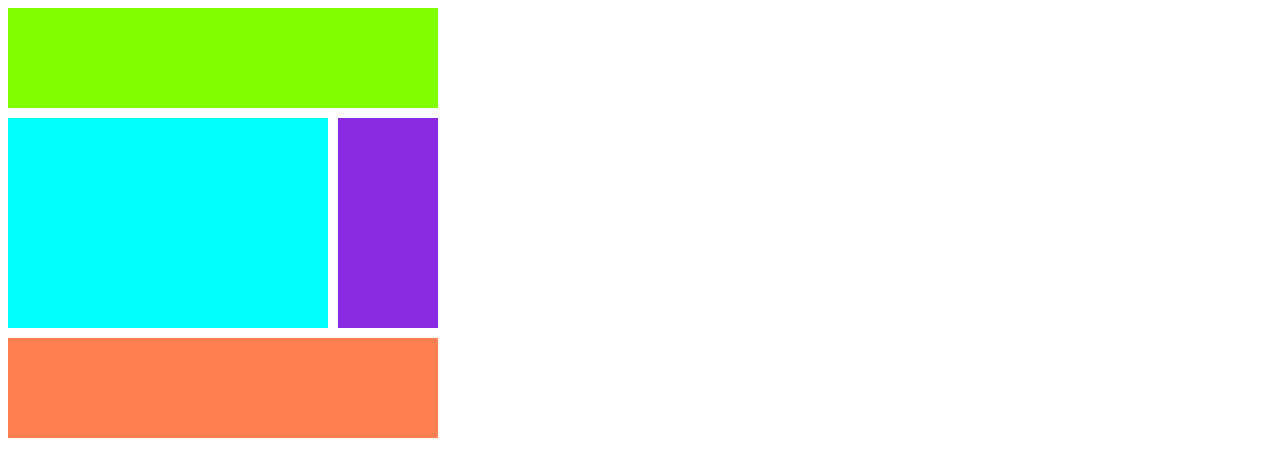
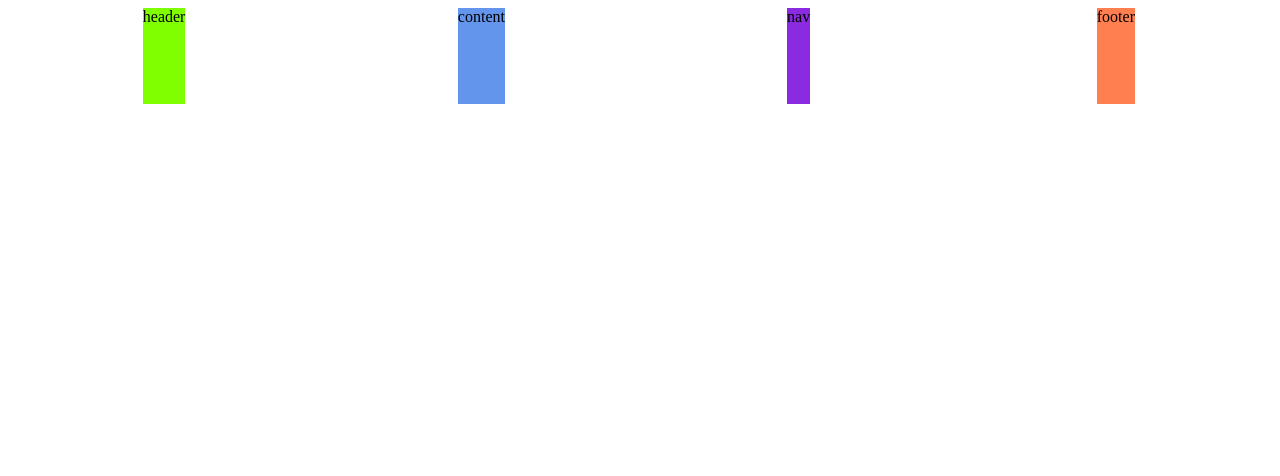
Before and after one commit to selee96/nomadcoders, a plain HTML site: page css-layout/index3.html in a window 1280 px wide. Drawn offline with Linux system fonts and the light colour scheme.

Commit message:
css grid

```diff
--- a/css-layout/index3.html
+++ b/css-layout/index3.html
@@ -9,10 +9,10 @@
   </head>
   <body>
     <div class="grid">
-      <div class="header"></div>
-      <div class="content"></div>
-      <div class="nav"></div>
-      <div class="footer"></div>
+      <div class="header">header</div>
+      <div class="content">content</div>
+      <div class="nav">nav</div>
+      <div class="footer">footer</div>
     </div>
   </body>
 </html>
--- a/css-layout/styles3.css
+++ b/css-layout/styles3.css
@@ -1,31 +1,27 @@
 .grid {
     display: grid;
-    grid-template-columns: repeat(4, 100px);
-    grid-template-rows: repeat(4, 100px);
-    gap: 10px;
+    gap: 5px;
+    height: 50vh;
+    grid-template-columns: repeat(4, 1fr);
+    grid-template-rows: repeat(4, 1fr);
+    align-items: stretch;
+    justify-items: stretch;
+    place-items: stretch center;
 }
 .header {
     background-color: chartreuse;
-    grid-column-start: 1;
-    grid-column-end: 5;
+
 
 }
 .content {
-    background-color: aqua;
-    grid-column-start: 1;
-    grid-column-end: 4;
-    grid-row-start: 2;
-    grid-row-end: 4;
+    background-color: cornflowerblue;
 
 }
 .nav {
     background-color: blueviolet;
-    grid-row-start: 2;
-    grid-row-end: 4;
 
 }
 .footer {
     background-color: coral;
-    grid-column-start: 1;
-    grid-column-end: 5;
+
 }
```
